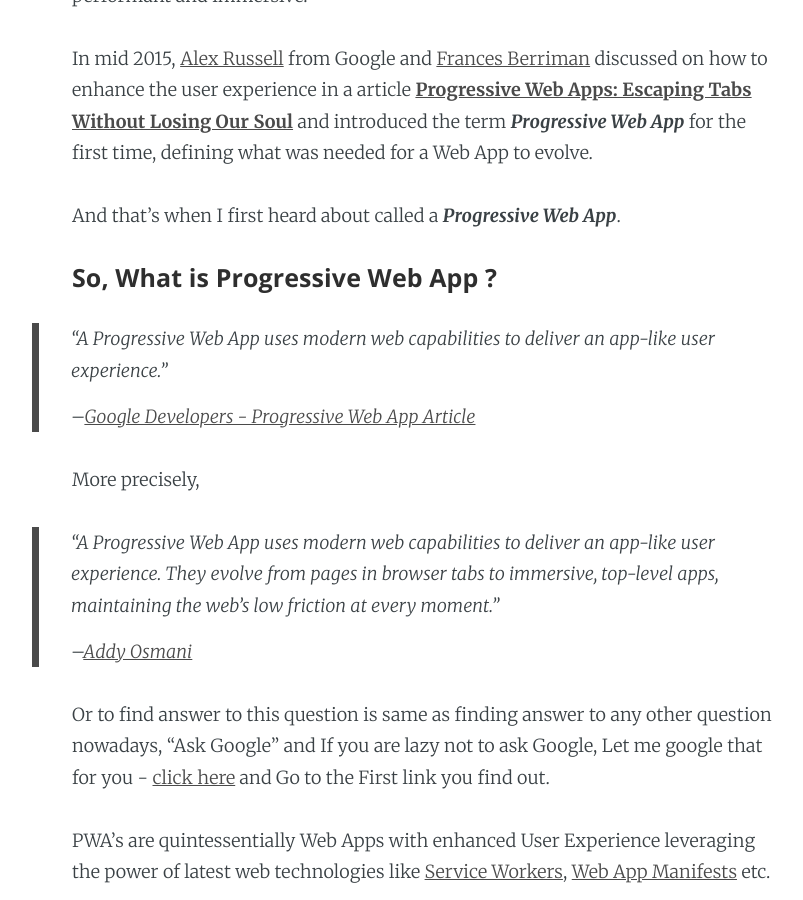
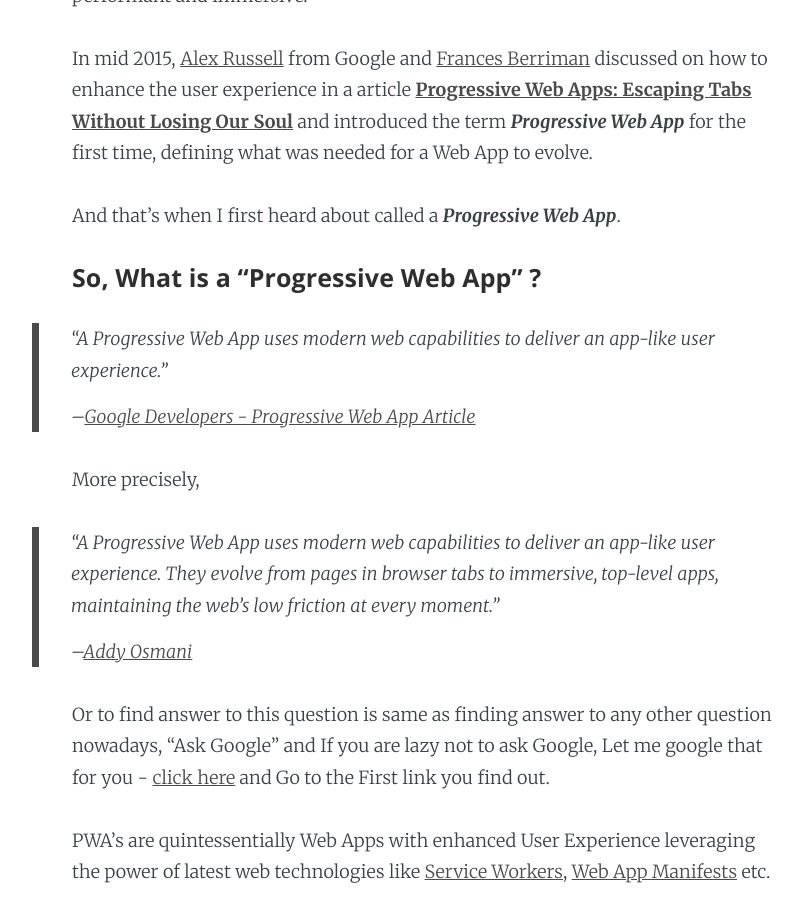
Before and after one commit to inf3cti0n95/Otaku-Codes, a Jekyll site: the page built from _posts/2017-05-26-web-apps-on-steroids-progressive-web-apps-introduction.markdown, in a window 1280 px wide and 900 px high, scrolled down 1211 px. Shown: the whole window, without its empty margins (213-1016 px from the left). Built offline with Jekyll 4.4.1, drawn with Linux system fonts in a browser that asks for light colours; comment, search, counter and statistics services are not loaded.

Commit message:
Edited Article

```diff
--- a/_posts/2017-05-26-web-apps-on-steroids-progressive-web-apps-introduction.markdown
+++ b/_posts/2017-05-26-web-apps-on-steroids-progressive-web-apps-introduction.markdown
@@ -20,7 +20,7 @@
 
 And that's when I first heard about called a ***Progressive Web App***.
 
-#### So, What is Progressive Web App ?
+#### So, What is a "Progressive Web App" ?
 
 > "A Progressive Web App uses modern web capabilities to deliver an app-like user experience."
 >
```
